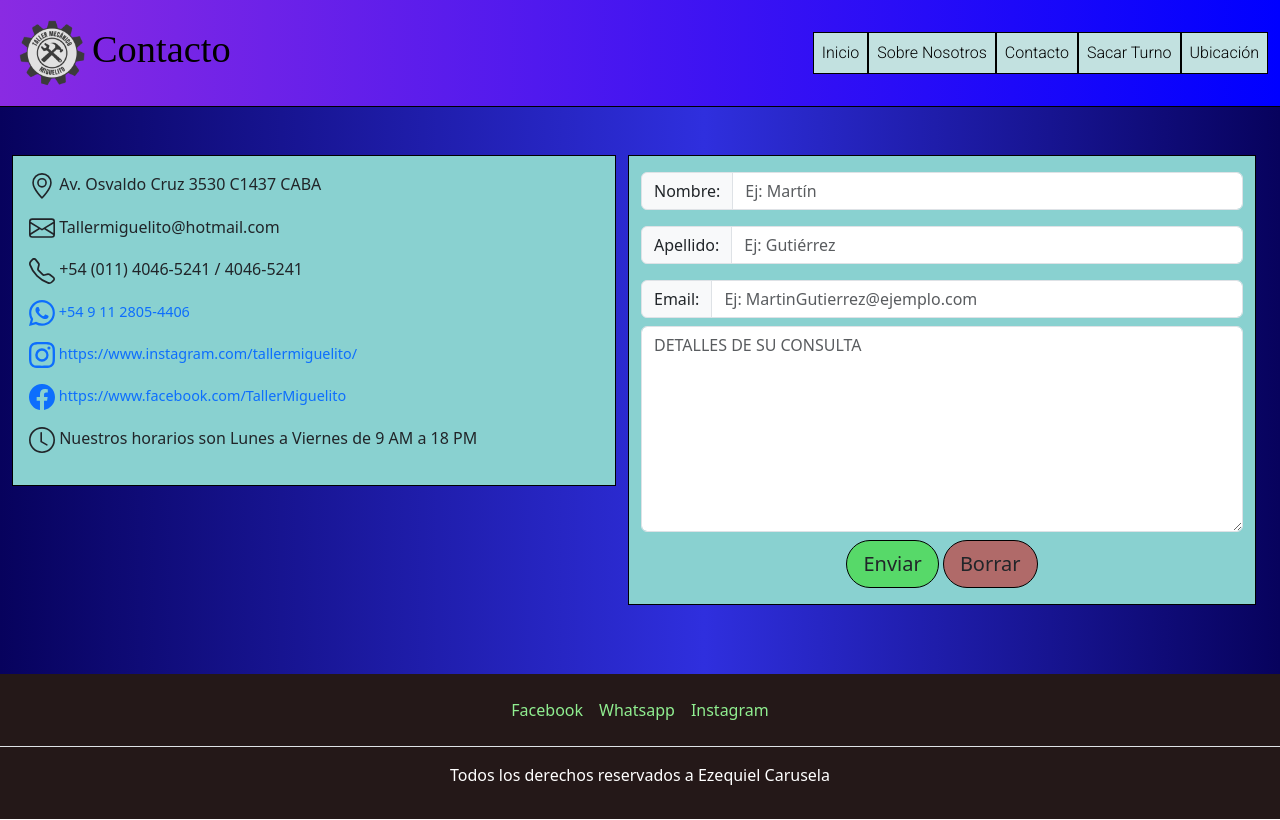
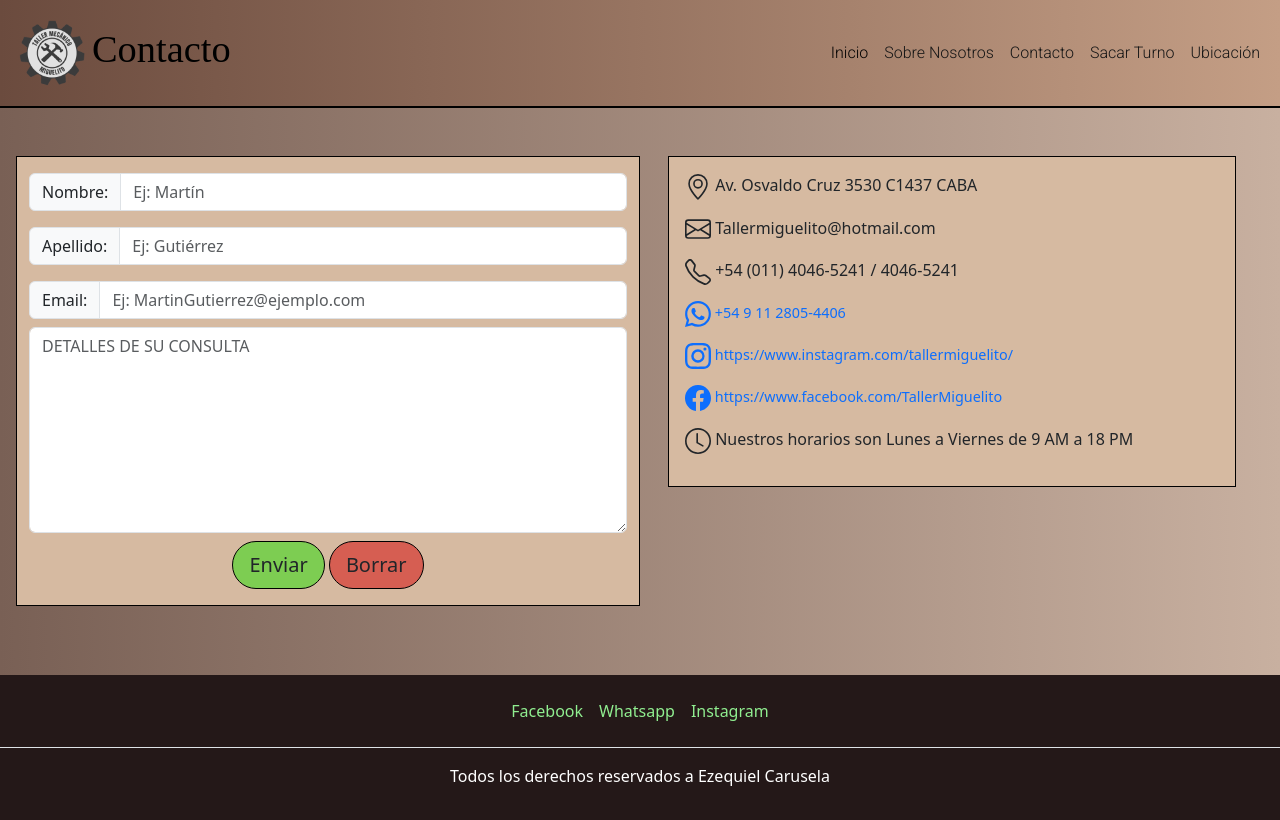
Before and after one commit to Kecko123/Preentrega3-Carusela, a plain HTML site: page html/contacto.html in a window 1280 px wide. Drawn offline with nearby package versions, Linux system fonts and the light colour scheme; a web font is replaced by a local one.

Commit message:
Hoy hice algunos cambios a los colores del sitio, arregle los problemas de centrado en mobile y agregue metas y otros cambios menores

```diff
--- a/css/estilo.css
+++ b/css/estilo.css
@@ -10,7 +10,7 @@
 }
 
 body {
-    background-image: linear-gradient(90deg, rgb(7, 2, 93) 0%, rgb(47, 47, 222) 55%, rgb(7, 2, 93) 100%);
+    background-image: linear-gradient(90deg, rgba(121,96,85,1) 0%, rgba(200,176,160,1) 100%);
 }
 
 a {
@@ -21,10 +21,24 @@ a {
 .logo {
     width: 80px;
 }
+@keyframes rotacion360grados {
+    0%{transform: rotateZ(-360deg) scale(120%)}
+}
+.logo:hover{
+    transform: rotateZ(-360deg);
+    transition: all 1s;
+    animation-duration: 1s;
+}
+.logo:hover::before{
+    transform: rotateZ(-360deg);
+    transition: all 1s;
+    animation-duration: 1s;
+}
+
 
 header {
-    background-image: linear-gradient(90deg, blueviolet, blue);
-    border-bottom: 1px black solid;
+    background-image: linear-gradient(90deg, rgba(107,75,62,1) 0%, rgba(196,158,133,1) 100%);
+    border-bottom: 2px black solid;
 }
 
 .headerH1 {
@@ -33,17 +47,28 @@ header {
 }
 
 header .nav-link {
-    color: black;
-    background-color: #c2e1e0;
+    color: rgb(22, 22, 22);
+    position: relative;
     font-family: 'Roboto', sans-serif;
 }
 
-header .nav-link:hover {
-    background-color: #a3bebd;
+header .nav-link::before {
+    content: '';
+    position: absolute;
+    width: 100%;
+    height: 4px;
+    border-radius: 4px;
+    background-color: #18272F;
+    bottom: 0;
+    left: 0;
+    transform-origin: right;
+    transform: scaleX(0);
+    transition: transform .3s ease-in-out;
 }
 
-header .nav-item {
-    border: 1px black solid;
+header .nav-link:hover::before {
+    transform-origin: left;
+    transform: scaleX(1);
 }
 
 
@@ -78,18 +103,28 @@ header .nav-item {
 }
 
 .parrafoUno {
-    background-color: #89D1D0;
+    background-color: #FFD6AF;
     border-radius: 1.5rem;
+}
+
+@media (max-width: 992px) {
+    .parrafoUno, .imgIndexUno, .imgIndexDos, .mainST {
+        margin-left: 16px;
+        margin-right: 16px;
+        margin-top: 16px;
+    }
 }
 
 /* SECTION */
 
-.sectionIndex {
+.infoDeContacto {
     border: 1px black solid;
-    background-color: #D2D2F6;
+    background-color: #d6baa1;
+    margin-left: 16px;
+    margin-right: 16px;
 }
 
-.sectionIndex a {
+.infoDeContacto a {
     font-size: 0.9em;
     display: block;
     margin-bottom: 1rem;
@@ -102,7 +137,7 @@ header .nav-item {
     margin-bottom: 5rem;
 }
 
-.mainSN h2 {
+.mainSN h1 {
     font-size: 3em;
     margin-top: 1rem;
     margin-bottom: 2rem;
@@ -117,21 +152,18 @@ header .nav-item {
 /**********************CONTACTO***************************/
 .mainContacto {
     margin-bottom: 4.3rem;
+    margin-left: 16px ;
+    margin-right: 16px ;
+}
+
+@media (max-width: 386px) {
+    .sectionContacto a{
+        font-size: 0.8em;
+    }
 }
 
 .formContacto {
-    background-color: #89D1D0;
-}
-
-.sectionContacto {
-    background-color: #89D1D0;
-    border: 1px black solid;
-}
-
-.sectionContacto a {
-    font-size: 0.9em;
-    display: block;
-    margin-bottom: 1rem;
+    background-color: #d6baa1;
 }
 
 .botonEnviar {
@@ -169,7 +201,7 @@ header .nav-item {
 /*******************SACAR TURNO************************/
 
 .mainST {
-    background-color: #98b8b7;
+    background-color: #d6baa1;
     border: 2px rgb(18, 18, 18) solid;
     border-radius: 2rem;
 }
@@ -182,7 +214,7 @@ header .nav-item {
     font-family: 'Open Sans', sans-serif;
 }
 
-.ubicacionMainDivUno h2 {
+.ubicacionMainDivUno h1 {
     font-size: 3em;
     font-weight: 600;
 }
@@ -190,7 +222,6 @@ header .nav-item {
 .ubicacionMainDivUno p {
     font-size: 1.12em;
 }
-
 
 
 /* FOOTER */
--- a/html/contacto.html
+++ b/html/contacto.html
@@ -4,11 +4,16 @@
 <head>
     <meta charset="UTF-8">
     <meta name="viewport" content="width=device-width, initial-scale=1.0">
-    <title>Contacto</title>
+    <title>Taller Miguelito | Contacto</title>
     <link href="https://cdn.jsdelivr.net/npm/bootstrap@5.3.1/dist/css/bootstrap.min.css" rel="stylesheet"
         integrity="sha384-4bw+/aepP/YC94hEpVNVgiZdgIC5+VKNBQNGCHeKRQN+PtmoHDEXuppvnDJzQIu9" crossorigin="anonymous">
     <link rel="stylesheet" href="../css/estilo.css">
     <link rel="shortcut icon" href="../media/Miguelito.png">
+        <!-- SEO -->
+        <meta name="description" content="¿Tienes preguntas o necesitas asistencia? Estamos aquí para ayudarte. Contáctanos a través de nuestro formulario en línea. En Taller Miguelito, tu satisfacción es nuestra prioridad. Estamos ansiosos por escucharte y brindarte el mejor servicio en mecánica automotriz.">
+        <meta name="keywords" content="taller miguelito ,taller mecánico, reparación de autos, mantenimiento de vehículos, servicio automotriz, cambio de aceite, frenos, neumáticos, afinamiento, diagnóstico de motor, mecánicos expertos, Villa Soldati, inspección de automóviles">
+        <meta name="author" content="Ezequiel Carusela">
+        <meta name="copyright" content="Propiedad de Ezequiel Carusela">
 </head>
 
 <body>
@@ -31,16 +36,16 @@
                         <a class="nav-link active" aria-current="page" href="../index.html">Inicio</a>
                     </li>
                     <li class="nav-item">
-                        <a class="nav-link" href="sobrenosotros.html">Sobre Nosotros</a>
+                        <a class="nav-link" href="./sobrenosotros.html">Sobre Nosotros</a>
                     </li>
                     <li class="nav-item">
-                        <a class="nav-link" href="contacto.html">Contacto</a>
+                        <a class="nav-link" href="./contacto.html">Contacto</a>
                     </li>
                     <li class="nav-item">
-                        <a class="nav-link" href="sacarturno.html">Sacar Turno</a>
+                        <a class="nav-link" href="./sacarturno.html">Sacar Turno</a>
                     </li>
                     <li class="nav-item">
-                        <a class="nav-link" href="ubicacion.html">Ubicación</a>
+                        <a class="nav-link" href="./ubicacion.html">Ubicación</a>
                     </li>
                 </ul>
             </div>
@@ -48,10 +53,50 @@
     </header>
 
     <!-- MAIN -->
-    <main class="container-fluid row mt-5 mainContacto">
-        <section class="col-xl-6">
-            <div>
-                <div class="sectionContacto p-3">
+    <main class="row mt-5 mainContacto">
+        <form class="border border-black col-xl-6 col-lg-6 formContacto">
+            <div class="input-group mt-3">
+                <span class="input-group-text" id="basic-addon1">Nombre:</span>
+                <input type="text" class="form-control" placeholder="Ej: Martín">
+            </div>
+
+            <div class="input-group mt-3">
+                <span class="input-group-text" id="basic-addon1">Apellido:</span>
+                <input type="text" class="form-control" placeholder="Ej: Gutiérrez">
+            </div>
+
+            <div class="input-group mt-3">
+                <span class="input-group-text" id="basic-addon1">Email:</span>
+                <input type="email" class="form-control" placeholder="Ej: MartinGutierrez@ejemplo.com">
+            </div>
+
+            <div class="mt-2 mb-2">
+                <textarea class="form-control" placeholder="DETALLES DE SU CONSULTA" cols="58" rows="8"></textarea>
+            </div>
+
+            <div class="mb-3 text-center">
+                <button class="btn botonEnviar btn-lg rounded-pill px-3" data-bs-toggle="modal"
+                    data-bs-target="#exampleModal" type="button">Enviar</button>
+                <div class="modal fade" id="exampleModal" tabindex="-1" aria-labelledby="exampleModalLabel"
+                    aria-hidden="true">
+                    <div class="modal-dialog modal-sm">
+                        <div class="modal-content ">
+                            <div class="modal-header">
+                                <h1 class="modal-title fs-5" id="exampleModalLabel">Consulta Enviada Correctamente!</h1>
+                            </div>
+                            <div class="modal-body text-center">
+                                <button type="button" class="botonCerrar" data-bs-dismiss="modal">Cerrar</button>
+                            </div>
+                        </div>
+                    </div>
+                </div>
+
+                <button class="btn botonRestablecer btn-lg rounded-pill px-3" type="reset">Borrar</button>
+            </div>
+
+        </form>
+        <section class="col-xl-6 col-lg-6">
+                <div class="infoDeContacto p-3 sectionContacto./">
                     <p class="fs-6">
                         <svg xmlns="http://www.w3.org/2000/svg" width="26" height="26" fill="currentColor"
                             class="bi bi-geo-alt" viewBox="0 0 16 16">
@@ -117,51 +162,8 @@
                         Nuestros horarios son Lunes a Viernes de 9 AM a 18 PM
                     </p>
                 </div>
-
-            </div>
         </section>
 
-        <form class="border border-black col-xl-6 formContacto">
-            <div class="input-group mt-3">
-                <span class="input-group-text" id="basic-addon1">Nombre:</span>
-                <input type="text" class="form-control" placeholder="Ej: Martín">
-            </div>
-
-            <div class="input-group mt-3">
-                <span class="input-group-text" id="basic-addon1">Apellido:</span>
-                <input type="text" class="form-control" placeholder="Ej: Gutiérrez">
-            </div>
-
-            <div class="input-group mt-3">
-                <span class="input-group-text" id="basic-addon1">Email:</span>
-                <input type="email" class="form-control" placeholder="Ej: MartinGutierrez@ejemplo.com">
-            </div>
-
-            <div class="mt-2 mb-2">
-                <textarea class="form-control" placeholder="DETALLES DE SU CONSULTA" cols="58" rows="8"></textarea>
-            </div>
-
-            <div class="mb-3 text-center">
-                <button class="btn botonEnviar btn-lg rounded-pill px-3" data-bs-toggle="modal"
-                    data-bs-target="#exampleModal" type="button">Enviar</button>
-                <div class="modal fade" id="exampleModal" tabindex="-1" aria-labelledby="exampleModalLabel"
-                    aria-hidden="true">
-                    <div class="modal-dialog modal-sm">
-                        <div class="modal-content ">
-                            <div class="modal-header">
-                                <h1 class="modal-title fs-5" id="exampleModalLabel">Consulta Enviada Correctamente!</h1>
-                            </div>
-                            <div class="modal-body text-center">
-                                <button type="button" class="botonCerrar" data-bs-dismiss="modal">Cerrar</button>
-                            </div>
-                        </div>
-                    </div>
-                </div>
-
-                <button class="btn botonRestablecer btn-lg rounded-pill px-3" type="reset">Borrar</button>
-            </div>
-
-        </form>
     </main>
 
 
```
Also changed, not shown: html/sacarturno.html (+12 -7 lines), html/sobrenosotros.html (+11 -6 lines), html/ubicacion.html (+11 -6 lines), index.html (+38 -22 lines).
